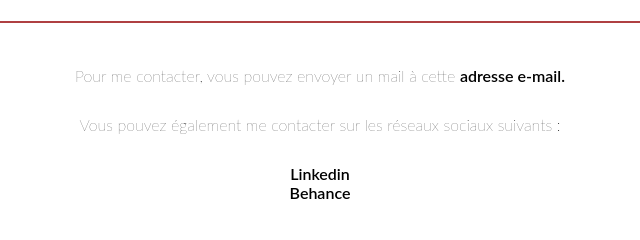
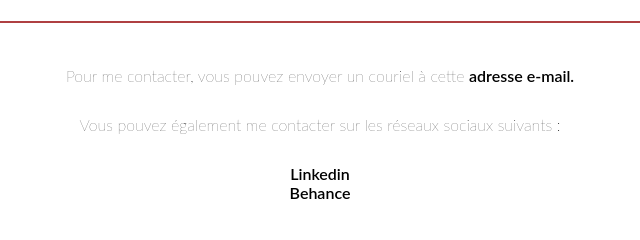
Before and after one commit to Lucile-trp/Lucile-trp.github.io, a plain HTML site: page contact.html in a window 1280 px wide. Shown: the part 130-370 px from the top of the page, 320-960 px from the left. Drawn offline with Linux system fonts and the light colour scheme.

Commit message:
Update contact.html

```diff
--- a/contact.html
+++ b/contact.html
@@ -28,7 +28,7 @@
     </header>
 
     <div class="content-body">
-        <p>Pour me contacter, vous pouvez envoyer un mail à cette
+        <p>Pour me contacter, vous pouvez envoyer un couriel à cette
             <a href="mailto:tripier.lucile@gmail.com" style="font-weight:600"> adresse e-mail.</a>
         </p>
         <p>Vous pouvez également me contacter sur les réseaux sociaux suivants : </p>
```
